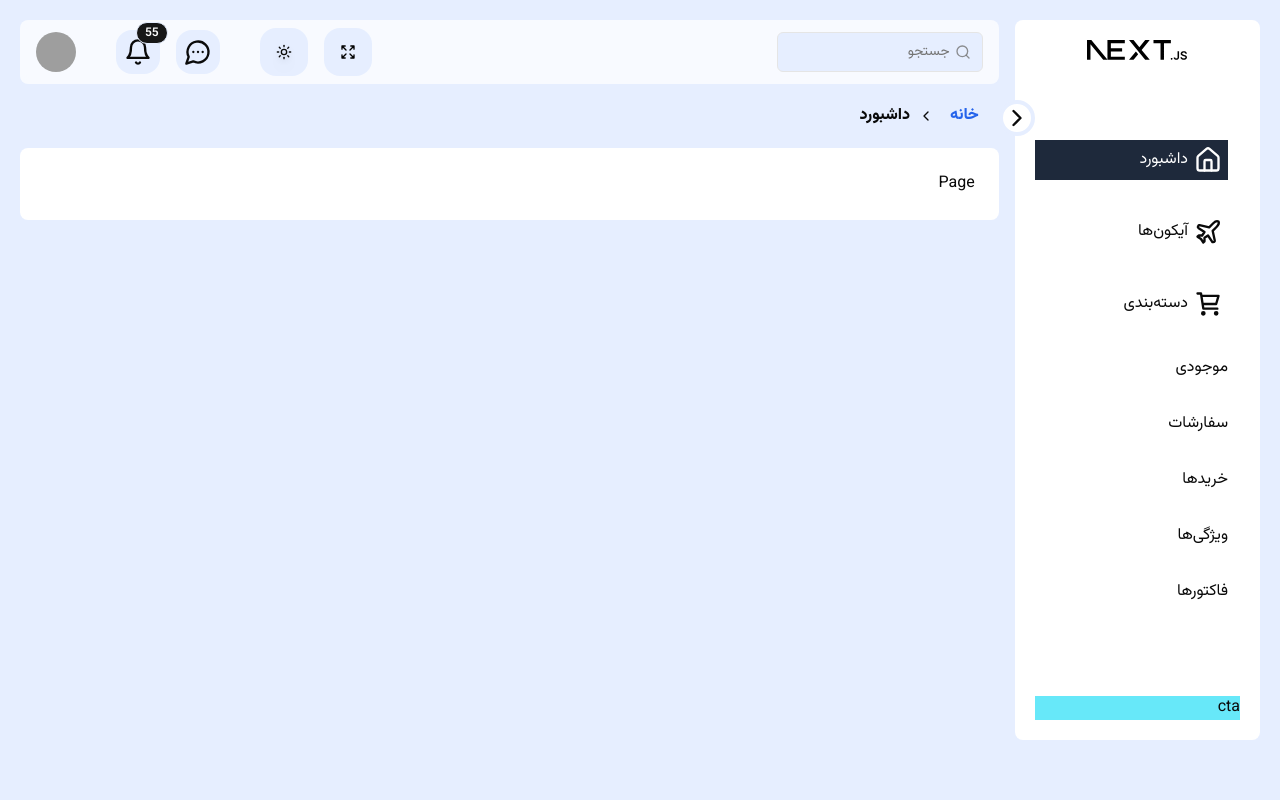
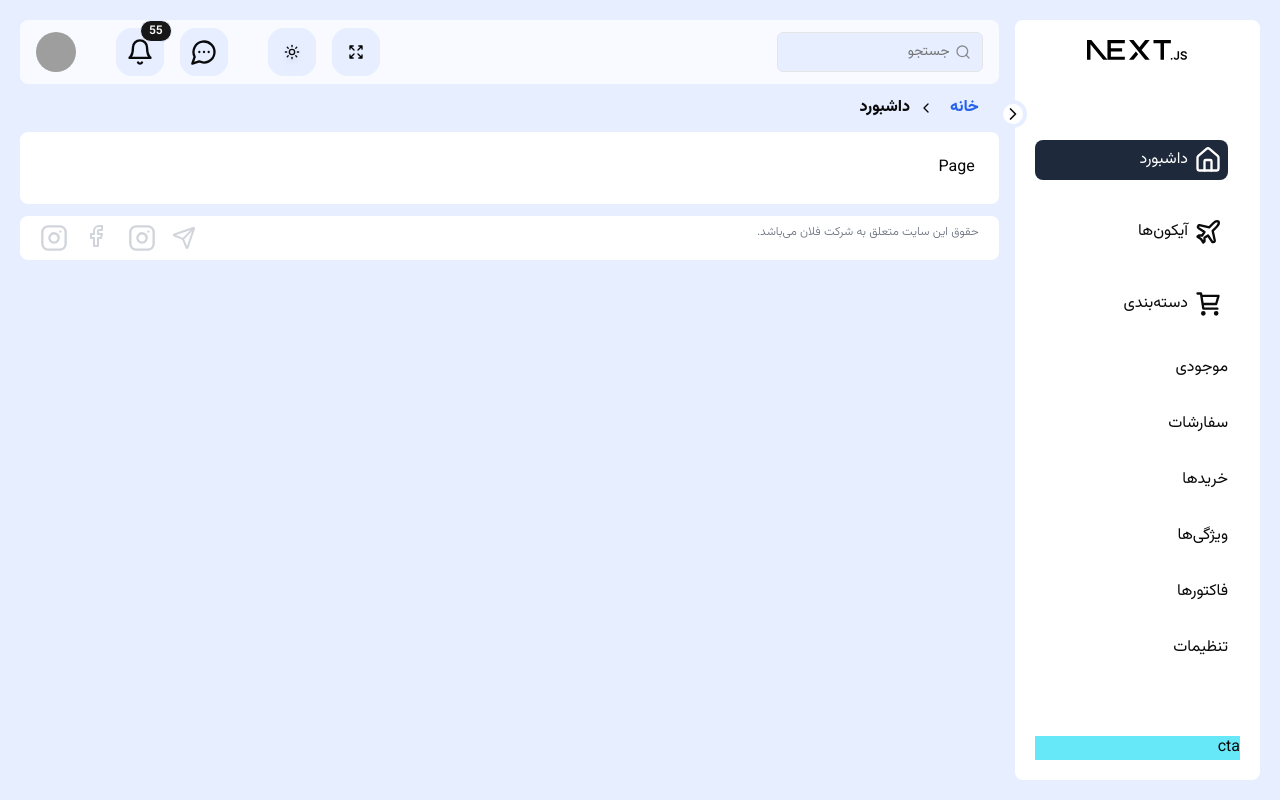
Before and after one commit to pooya-poi/next-starter-kit, a Next.js app: page /dashboard in a window 1280 px wide. Built offline with nearby package versions, Linux system fonts and the light colour scheme; grey boxes are pictures that could not be loaded; what fluid-tailwind would draw is missing.

Commit message:
feat: enhance DashboardTemplate layout and add footer with social links

```diff
--- a/src/app/dashboard/template.tsx
+++ b/src/app/dashboard/template.tsx
@@ -79,35 +79,38 @@ const DashboardTemplate: ReadonlyChildrenFC = ({ children }) => {
     .filter(Boolean)
     .map((segment, index, array) => {
       const path = `/${array.slice(0, index + 1).join('/')}`;
-      return { name: breadcrumbs[path as keyof typeof breadcrumbs] || segment, path };
+      return {
+        name: breadcrumbs[path as keyof typeof breadcrumbs] || segment,
+        path,
+      };
     });
 
   return (
     <>
       <div
         dir="rtl"
-        className="m-auto flex max-w-[1920px] flex-col gap-4 p-2 md:p-5 container"
+        className="container m-auto flex max-w-[1920px] flex-col gap-3 p-2 md:p-5"
       >
-        <div className="flex gap-4">
+        <div className="flex gap-x-4">
           {/* Desktop sidebar */}
           <m.aside
             initial={{ width: '300px' }}
             animate={{ width: isExpanded ? '300px' : '90px' }}
             transition={{ type: 'spring', stiffness: 300, damping: 25 }}
-            className="sticky top-5 hidden h-[90vh] w-72 justify-between gap-y-20 rounded-lg bg-white dark:bg-slate-800 px-5 py-5 md:flex md:flex-col"
+            className="sticky top-5 hidden h-[95vh] w-72 justify-between gap-y-20 rounded-lg bg-white px-5 py-5 dark:bg-slate-800 md:flex md:flex-col"
           >
             <div className="self-center">
-              <Image width={100} height={50} alt="logo" src='/next.svg' />
+              <Image width={100} height={50} alt="logo" src="/next.svg" />
             </div>
             {/* <div className="flex h-3/4 flex-col gap-y-8 overflow-y-auto"> */}
             {/* <div className="flex h-3/4 flex-col gap-y-8 scrollable-y-content"> */}
-            <div className="flex h-3/4 flex-col gap-y-8 overflow-y-auto pr-3 scrollbar-fix">
+            <div className="scrollbar-fix flex h-3/4 flex-col gap-y-8 overflow-y-auto pr-3">
               {sidebarItems.map(item => (
                 <Link
                   href={item.path}
                   key={item.id}
                   // className={ `flex items-center rounded-[14]  pr-1 py-1 text-white bg-slate-800`}
-                  className={`flex items-center rounded-[14] ${!isExpanded ?' w-10':'' } ${currentRoute === item.path ? 'bg-slate-800 text-white dark:bg-white dark:text-slate-900' : 'hover:bg-slate-200'}`}
+                  className={`flex items-center rounded-lg ${!isExpanded ? 'w-10' : ''} ${currentRoute === item.path ? 'bg-slate-800 text-white dark:bg-white dark:text-slate-900' : 'hover:bg-slate-200'}`}
                 >
                   {item.icon}
                   {isExpanded && item.name}
@@ -122,17 +125,17 @@ const DashboardTemplate: ReadonlyChildrenFC = ({ children }) => {
               onClick={() => setIsExpanded(prev => !prev)}
               className="absolute -left-4 top-20 rounded-full border-4 border-background bg-white dark:bg-slate-800"
             >
-              <ChevronLeftIcon size={28} />
+              <ChevronLeftIcon size={20} />
             </m.button>
           </m.aside>
 
           {/* Mobile Sidebar */}
           <MobileSidebar isOpen={isOpen} closeSidebar={closeSidebar} />
 
-          <div className="flex w-full flex-col">
+          <div className="flex w-full flex-col gap-y-3">
             <header
               onScroll={() => console.log('header is scrolling')}
-              className="sticky top-1 flex h-16 items-center justify-between rounded-lg bg-white/70 px-4 backdrop-blur-sm dark:bg-slate-800/80"
+              className={` ${offset > 120 ? 'sticky top-5 shadow-2xl transition-all ease-in-out' : ''} flex h-16 items-center justify-between rounded-lg bg-white/70 px-4 backdrop-blur-sm dark:bg-slate-800/80`}
             >
               {/* rightside */}
               <div>
@@ -169,11 +172,11 @@ const DashboardTemplate: ReadonlyChildrenFC = ({ children }) => {
                 </div>
                 {/* notifs */}
                 <div className="flex gap-x-4">
-                  <button className="rounded-2xl bg-background p-1">
-                    <Icons.MessageCircleMore className="size-9" />
+                  <button>
+                    <Icons.MessageCircleMore className="size-12 rounded-2xl bg-background p-2" />
                   </button>
-                  <button className="relative rounded-2xl bg-background p-1">
-                    <Icons.Bell className="size-9" />
+                  <button className="relative">
+                    <Icons.Bell className="size-12 rounded-2xl bg-background p-2" />
                     <Badge className="absolute -top-2 left-full flex max-w-8 -translate-x-6 items-center rounded-full border-background px-2">
                       55
                     </Badge>
@@ -197,7 +200,7 @@ const DashboardTemplate: ReadonlyChildrenFC = ({ children }) => {
               />
             </header>
             {/* BreadCrumb */}
-            <nav className="my-5 px-5 font-extrabold">
+            <nav className="px-5 font-extrabold">
               <ul className="flex gap-2">
                 <li>
                   <Link href="/dashboard" className="text-blue-600">
@@ -218,9 +221,26 @@ const DashboardTemplate: ReadonlyChildrenFC = ({ children }) => {
                 ))}
               </ul>
             </nav>
-            <main className="rounded-lg bg-white dark:bg-slate-800 p-6">
+            <main className="rounded-lg bg-white p-6 dark:bg-slate-800">
               {children}
             </main>
+            <footer className="flex justify-between rounded-lg bg-white px-5 py-2 text-xs font-light text-gray-500 dark:bg-slate-800">
+              <p>حقوق این سایت متعلق به شرکت فلان می‌باشد.</p>
+              <span className="flex flex-row-reverse items-center gap-x-4">
+                <Link href="/instagram" className="">
+                  <Icons.Instagram className="!p-0 text-gray-300 hover:text-gray-500 dark:text-gray-500 dark:hover:text-gray-300" />
+                </Link>
+                <Link href="/instagram" className="">
+                  <Icons.Facebook className="!p-0 text-gray-300 hover:text-gray-500 dark:text-gray-500 dark:hover:text-gray-300" />
+                </Link>
+                <Link href="/instagram" className="">
+                  <Icons.Instagram className="!p-0 text-gray-300 hover:text-gray-500 dark:text-gray-500 dark:hover:text-gray-300" />
+                </Link>
+                <Link href="/instagram" className="">
+                  <Icons.Telegram className="!p-0 text-gray-300 hover:text-gray-500 dark:text-gray-500 dark:hover:text-gray-300" />
+                </Link>
+              </span>
+            </footer>
           </div>
         </div>
       </div>
```
